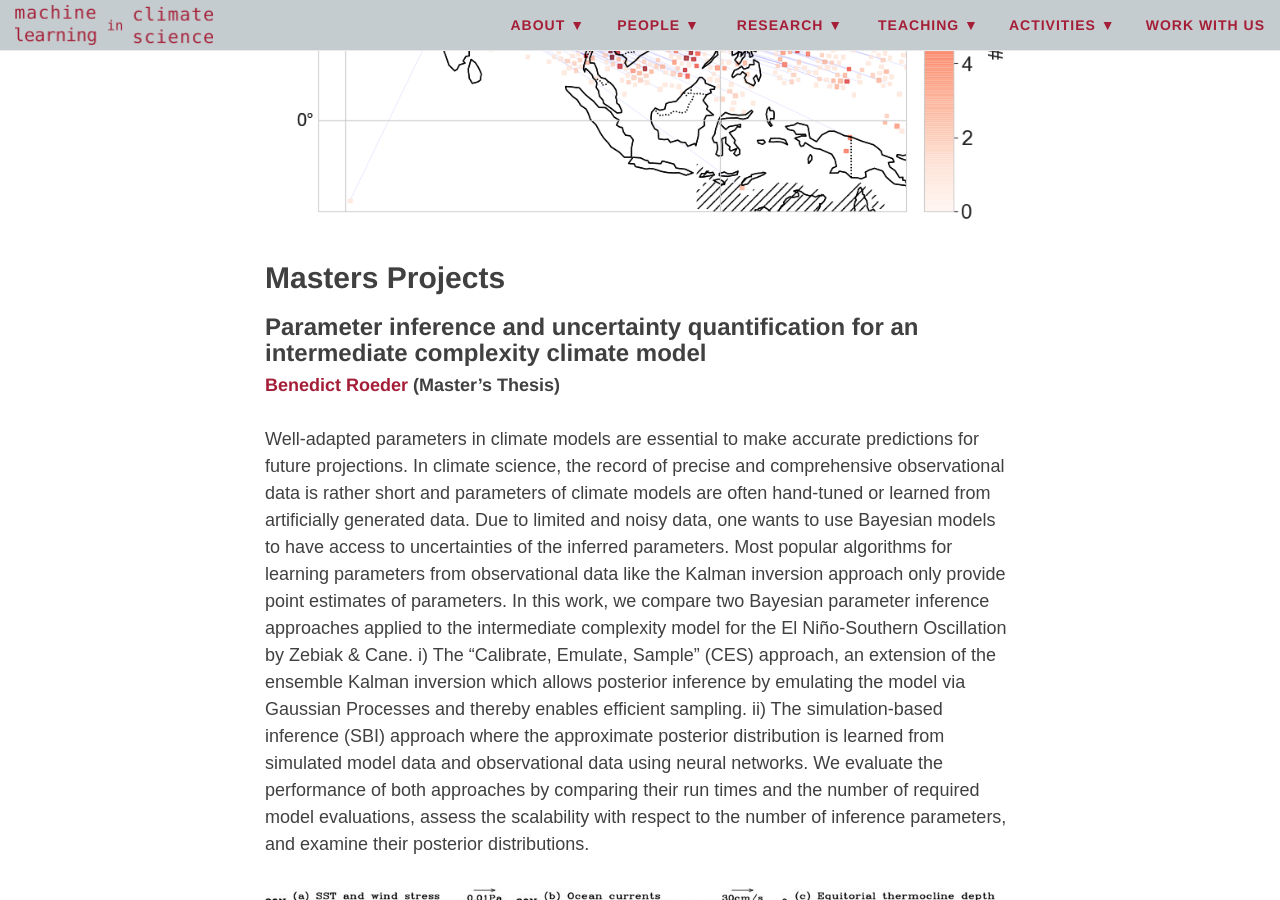
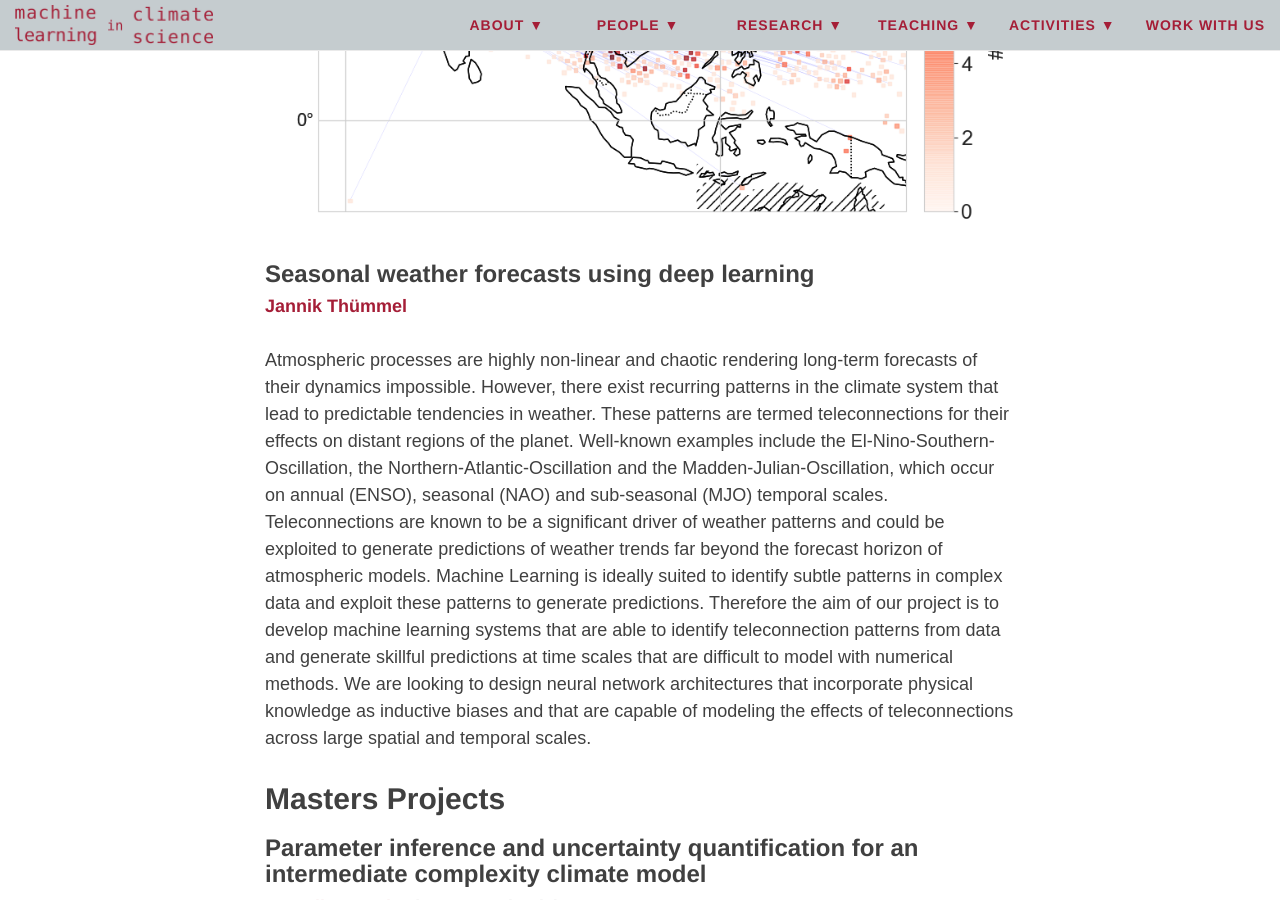
Before and after one commit to mlcs/mlcs.github.io, a Jekyll site: the page built from research/projects.md, in a window 1280 px wide and 900 px high, scrolled down 2419 px. Built offline with Jekyll 4.4.1, drawn with Linux system fonts in a browser that asks for light colours; nearby versions of some CDN libraries.

Commit message:
add Jannik's page and project details

```diff
--- a/_config.yml
+++ b/_config.yml
@@ -25,10 +25,18 @@ navbar-links:
       - Around Us: "/about/around-us"
   People:
       - Bedartha Goswami: "/people/goswami"
+      - Elena Sizana: "/people/sizana"
       - Felix Strnad: "/people/strnad"
       - Jakob Schlör: "/people/schloer"
-      - Elena Sizana: "/people/sizana"
+      - Jannik Thümmel: "/people/thuemmel"
+      - Moritz Haas: "/people/haas"
+      - Merle Kammer: "/people/kammer"
       - Benedict Roeder: "/people/roeder"
+      - Julia Hellmig: "/people/hellmig"
+      - Ranganatha BR: "/people/ranganatha"
+      - Jakob Unterholzner: "/people/unterholzner"
+      - Davide Lussu: "/people/lussu"
+      - Alexej Onken: "/people/onken"
       - Former Members: "/people/former_members"
   Research:
       - Projects: "/research/projects"
--- a/research/projects.md
+++ b/research/projects.md
@@ -60,6 +60,29 @@ of the consequences of global climate change to the monsoon system.
 Complex Climate Networks of extreme rainfall events can tell us a lot about synchronization of rainfall events over long-range spatial  distances. We use it to better understand the physical mechanisms behind these long-range spatial teleconnections.
 
 ![GM-def](/img/climate_network_links.png){: .center-block :}
+
+
+### Seasonal weather forecasts using deep learning
+#### [Jannik Thümmel](https://machineclimate.de/people/thuemmel/)
+
+Atmospheric processes are highly non-linear and chaotic rendering long-term
+forecasts of their dynamics impossible. However, there exist recurring
+patterns in the climate system that lead to predictable tendencies in weather.
+These patterns are termed teleconnections for their effects on distant regions
+of the planet. Well-known examples include the El-Nino-Southern-Oscillation,
+the Northern-Atlantic-Oscillation and the Madden-Julian-Oscillation, which
+occur on annual (ENSO), seasonal (NAO) and sub-seasonal (MJO) temporal scales.
+Teleconnections are known to be a significant driver of weather patterns and
+could be exploited to generate predictions of weather trends far beyond the
+forecast horizon of atmospheric models. Machine Learning is ideally suited to
+identify subtle patterns in complex data and exploit these patterns to
+generate predictions. Therefore the aim of our project is to develop machine
+learning systems that are able to identify teleconnection patterns from data
+and generate skillful predictions at time scales that are difficult to model
+with numerical methods. We are looking to design neural network architectures
+that incorporate physical knowledge as inductive biases and that are capable
+of modeling the effects of teleconnections across large spatial and temporal
+scales.
 
 
 ## Masters Projects
```
Also changed, not shown: people/thuemmel.md (added, +36 -0 lines), img/jt_profile_pic.png (added), people/haas.md (added), people/hellmig.md (added), people/kammer.md (added), people/onken.md (added), people/ranganatha.md (added), people/unterholzner.md (added), 1 other file.
